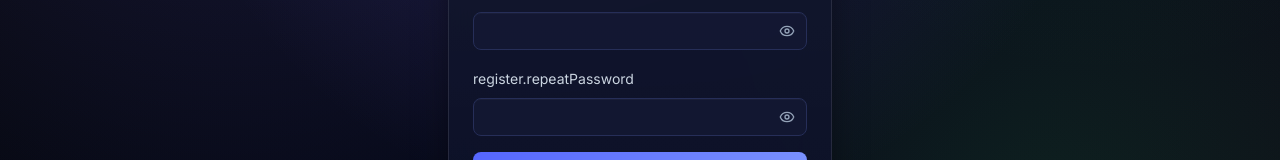
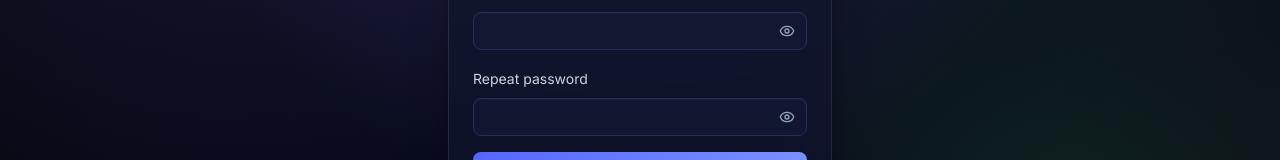
Before and after one commit to aaaSaZaN/sazcord, a React (Vite) app in the folder client/: page /register in a window 1280 px wide. Shown: the part 405-565 px from the top of the page. Built offline with nearby package versions, Linux system fonts and the light colour scheme; no server answers.

Commit message:
fix(i18n): add missing register.repeatPassword translations in ru and en dictionaries

```diff
--- a/client/src/i18n/en.ts
+++ b/client/src/i18n/en.ts
@@ -26,6 +26,7 @@ export const en: Record<string, string> = {
   // --- Sign up -------------------------------------------------------------
   'register.title': 'Sign up',
   'register.rules': '3–24 characters: letters, digits, {chars}',
+  'register.repeatPassword': 'Repeat password',
   'register.submit': 'Create account',
   'register.submitting': 'Creating…',
   'register.error': 'Sign-up failed',
--- a/client/src/i18n/ru.ts
+++ b/client/src/i18n/ru.ts
@@ -31,6 +31,7 @@ export const ru: Record<string, string> = {
   // --- Регистрация ---------------------------------------------------------
   'register.title': 'Регистрация',
   'register.rules': '3–24 символа: буквы, цифры, {chars}',
+  'register.repeatPassword': 'Повторите пароль',
   'register.submit': 'Создать аккаунт',
   'register.submitting': 'Создаём…',
   'register.error': 'Ошибка регистрации',
```
